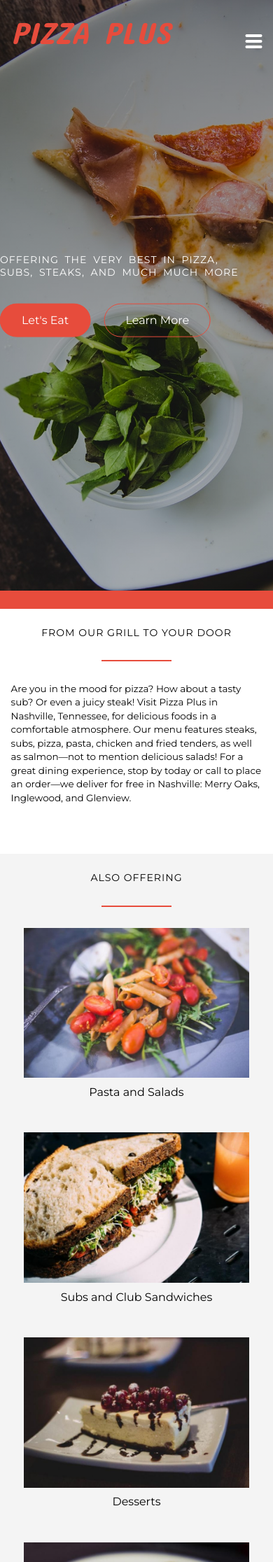
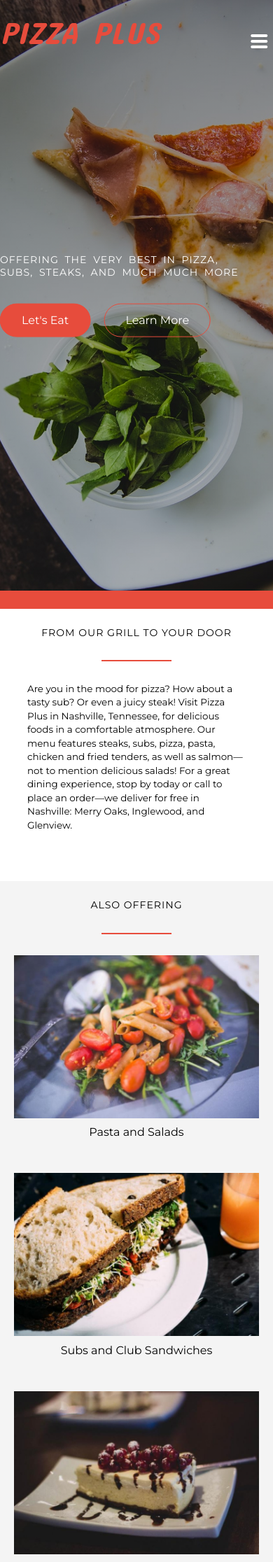
Before and after one commit to tflem/pizza_plus, a PHP site: page / in a window 390 px wide. Shown: the top 2232 px of the page at 70% size. Run offline with PHP 8.4, Linux system fonts and the light colour scheme; style sheets or scripts are compiled from the project's sources; some libraries are stand-ins or nearby versions; some web fonts are replaced.

Commit message:
Tweak media queries to remove white space

```diff
--- a/resources/css/style.css
+++ b/resources/css/style.css
@@ -26,14 +26,7 @@ body {
     overflow-x: hidden;
 }
 
-.clearfix {zoom: 1}
-.clearfix:after {
-    content: "-";
-    clear: both;
-    display: block;
-    height: 0;
-    visibility: hidden;
-}
+
 
 .sidebar-nav { display: none; }
 
@@ -468,11 +461,7 @@ footer {
     body { font-size: 18px; }
     section { padding: 60px 0;}
 
-    .company-intro {
-        width: 80%;
-        margin-left: 10%;
-    }
-
+    .company-intro,
     .about-us {
         width: 80%;
         margin-left: 10%;
@@ -512,8 +501,8 @@ footer {
   h3 { font-size: 140%; }
 
   .company-intro {
-      width: 100%;
-      margin-left: 0%;
+      width: 80%;
+      margin-left: 10%;
   }
 }
 
@@ -523,8 +512,11 @@ footer {
     section { padding: 30px 0; }
 
     .row,
-    .hero-text-box { padding: 0 4%; }
-    .mobile-nav-icon { display: inline-block; }
+    .hero-text-box { padding: 0;}
+    .mobile-nav-icon {
+      display: inline-block;
+      margin-right: 2%;
+     }
 
     .main-nav {
         float: left;
@@ -534,18 +526,13 @@ footer {
 
     h2 { font-size: 120%; }
     h3 { font-size: 140%; }
-
-    .company-intro {
-        width: 100%;
-        margin-left: 0%;
-    }
 }
 
 /* Small phones from 0 to 480px */
 @media only screen and (max-width: 480px) {
     .hero-text-box {
         width: 100%;
-        padding: 0 6%;
+        padding: 0 0.1% 0 0.1%;
     }
 
     .sidebar-nav li { display: block; }
```
